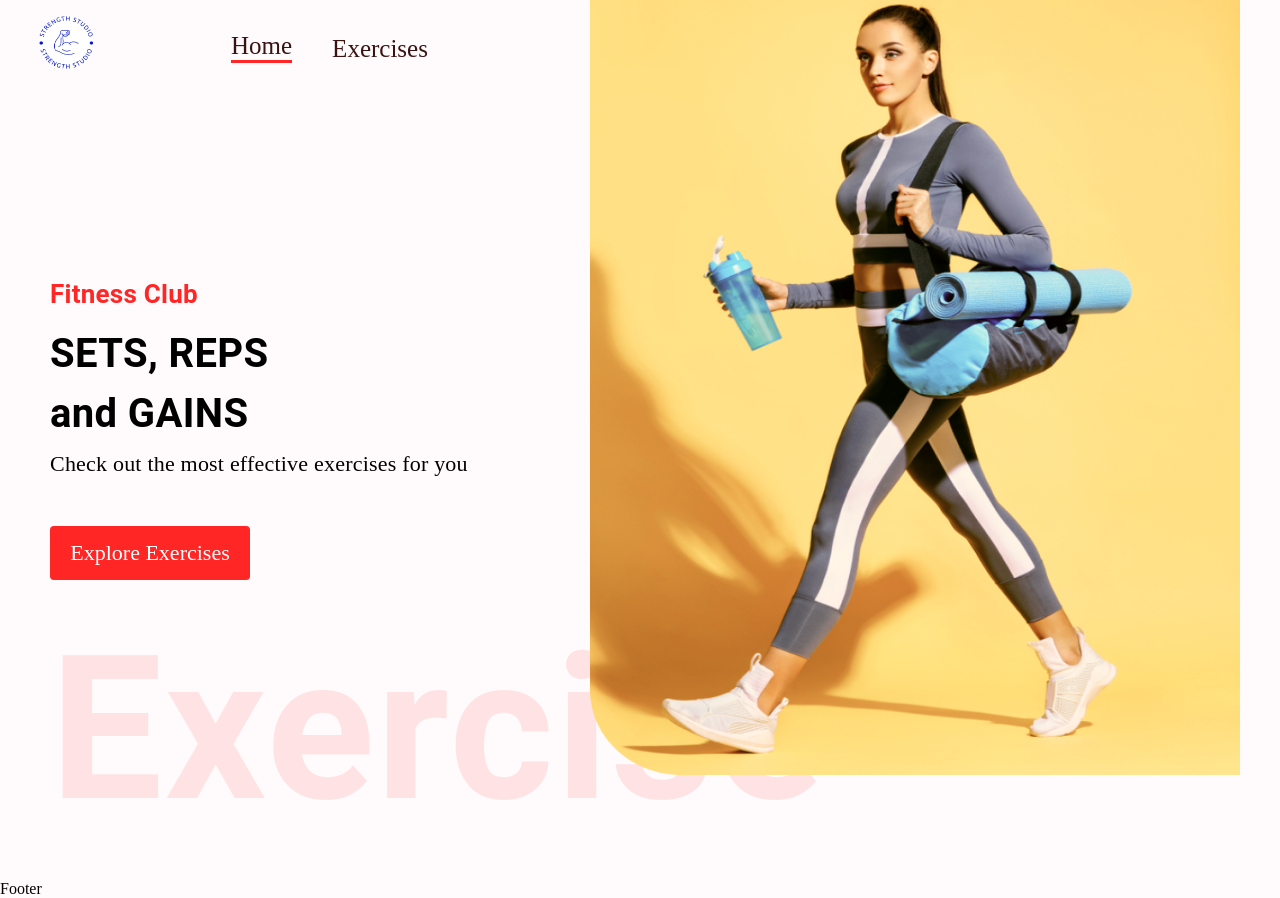
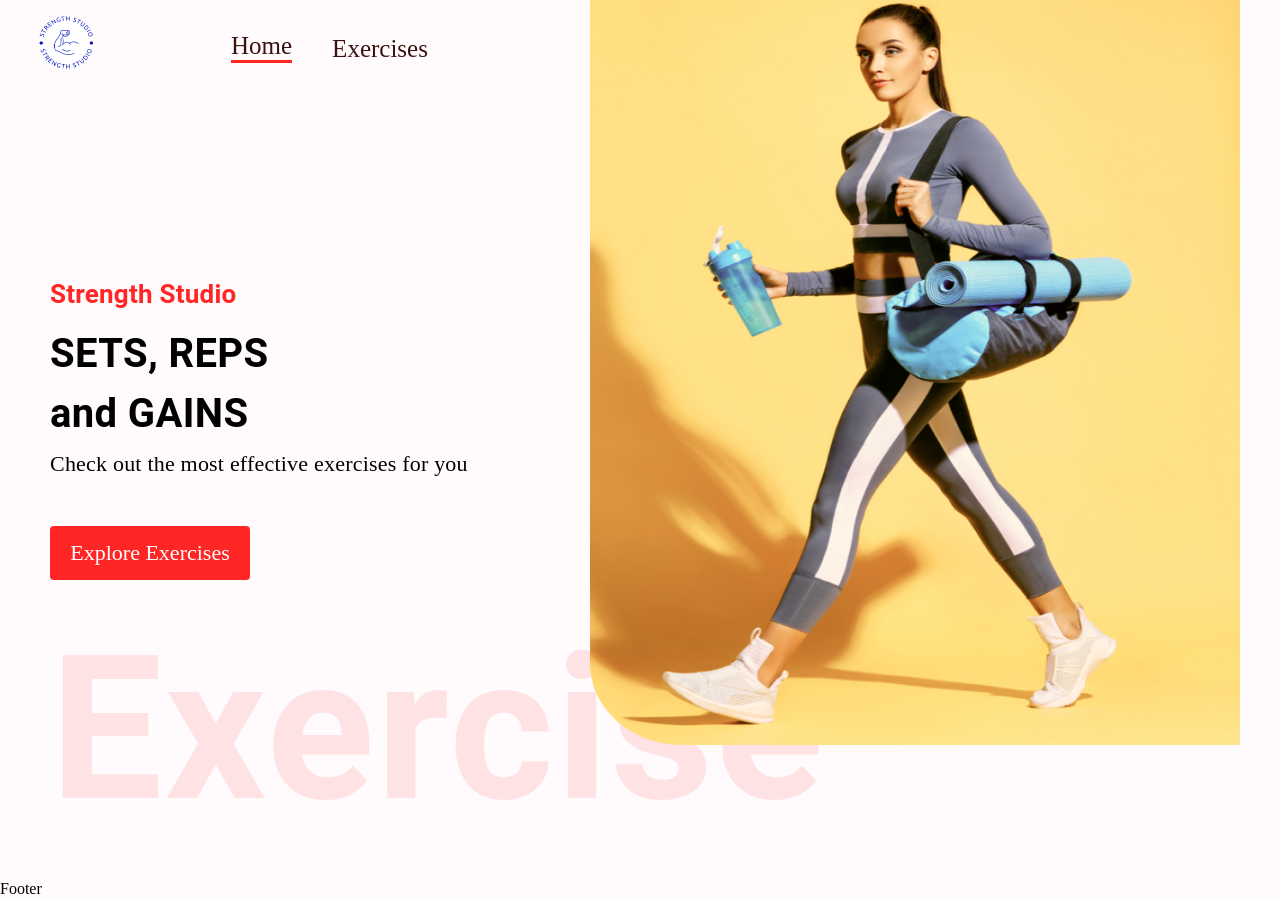
Before and after one commit to Ujjwalsharma7/Strength_Studio, a React (Create React App) app: page / in a window 1280 px wide. Built offline with nearby package versions, Linux system fonts and the light colour scheme.

Commit message:
Added minor changes in banner styles

```diff
--- a/src/App.css
+++ b/src/App.css
@@ -58,7 +58,7 @@ body {
     right: 40px;
     top: 0px;
     width: 650px;
-    height: 800px;
+    height: 770px;
     margin-top: -300px;
 
   }
--- a/src/components/HeroBanner.js
+++ b/src/components/HeroBanner.js
@@ -5,7 +5,7 @@ import HeroBannerImage from '../assets/images/banner.png';
 
 const HeroBanner = () => (
   <Box sx={{ mt: { lg: '212px', xs: '70px' }, ml: { sm: '50px' } }} position="relative" >
-    <Typography color="#FF2625" fontWeight="600" fontSize="26px">Fitness Club</Typography>
+    <Typography color="#FF2625" fontWeight="600" fontSize="26px">Strength Studio </Typography>
     <Typography fontWeight={600} sx={{ fontSize: { lg: '40px', xs: '40px' } }} mb="2px" mt="10px">
       SETS, REPS <br />
       and GAINS
```
